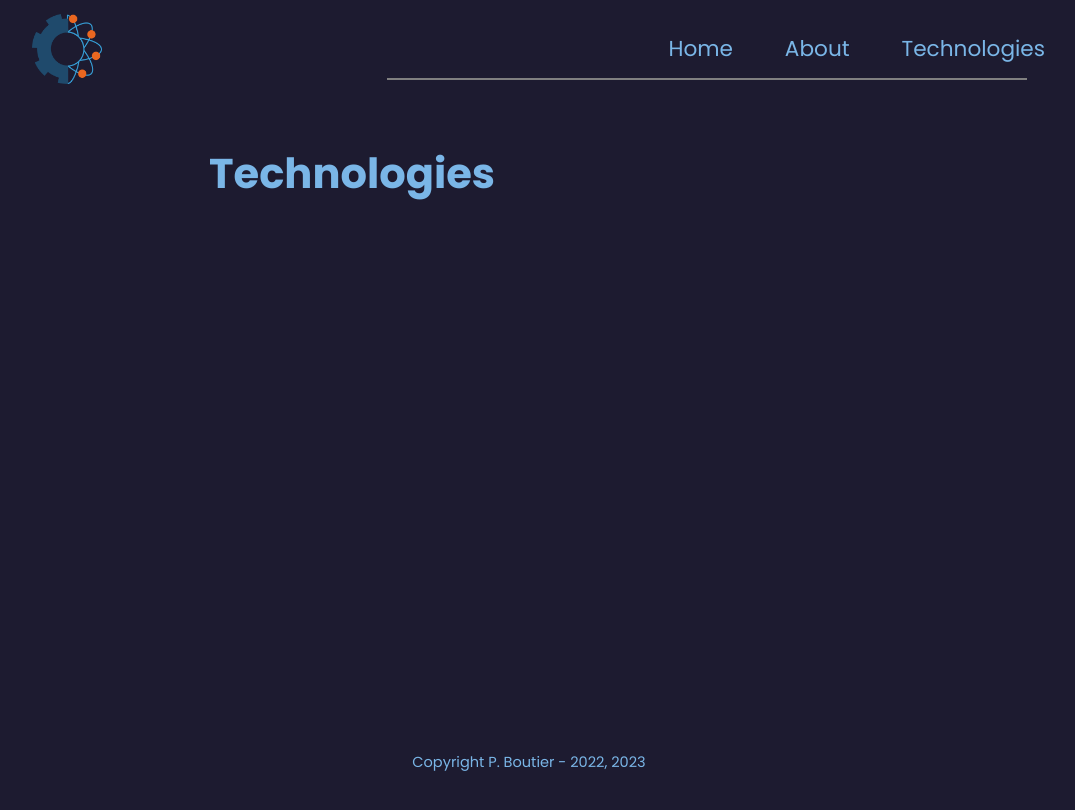
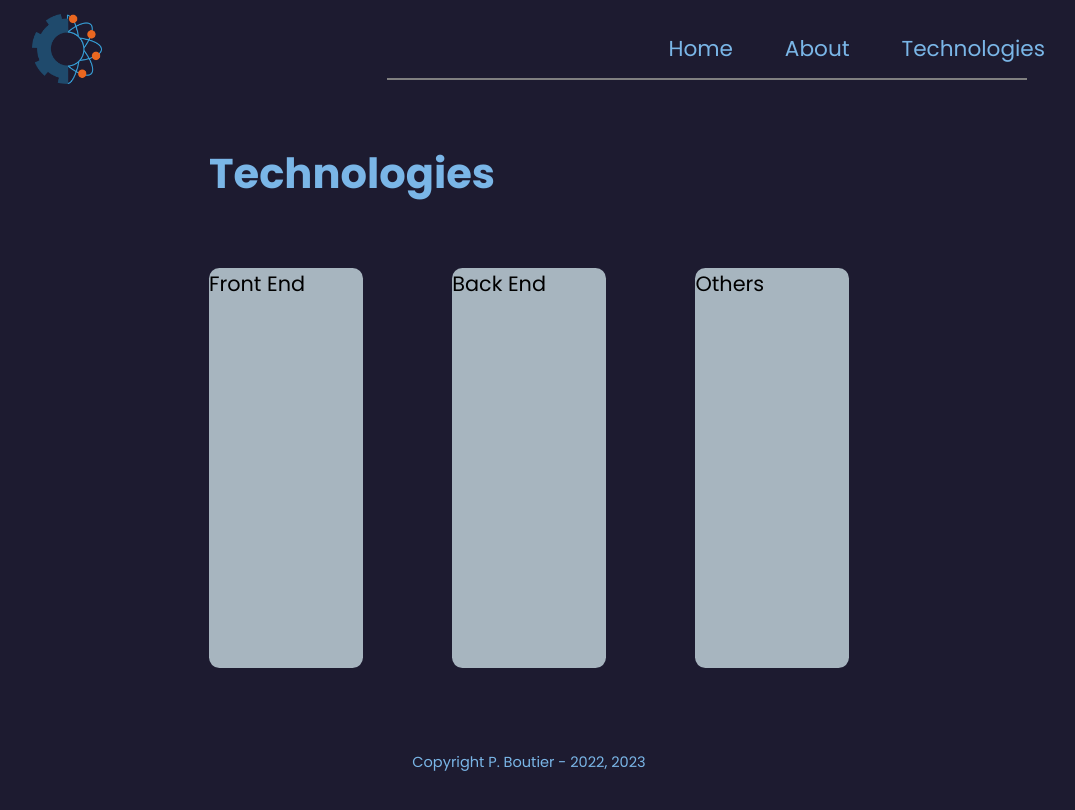
Before and after one commit to wildapt01/portfolio-next-1, a Next.js app: page /techstack in a window 1280 px wide. Shown: the top 810 px of the page, without its empty margins (111-1186 px from the left). Built offline with nearby package versions, Linux system fonts and the light colour scheme.

Commit message:
Add page TechStack

```diff
--- a/pages/techstack/index.js
+++ b/pages/techstack/index.js
@@ -1,4 +1,5 @@
 import Head from "next/head";
+import styles from "../../styles/TechStack.module.css";
 
 const TechStack = () => {
   return (
@@ -9,6 +10,11 @@ const TechStack = () => {
       </Head>
       <div className="container">
         <h2>Technologies</h2>
+        <section className={styles.cards}>
+          <div className={styles.card}>Front End</div>
+          <div className={styles.card}>Back End</div>
+          <div className={styles.card}>Others</div>
+        </section>
       </div>
     </>
   );
--- /dev/null
+++ b/styles/TechStack.module.css
@@ -0,0 +1,11 @@
+.cards {
+  display: flex;
+  justify-content: space-between;
+}
+.card {
+  height: 50vh;
+  width: 12vw;
+  color: black;
+  border-radius: 0.5em;
+  background-color: #a7b5bf;
+}
```
Also changed, not shown: components/TechCard.js (added, +11 -0 lines).
